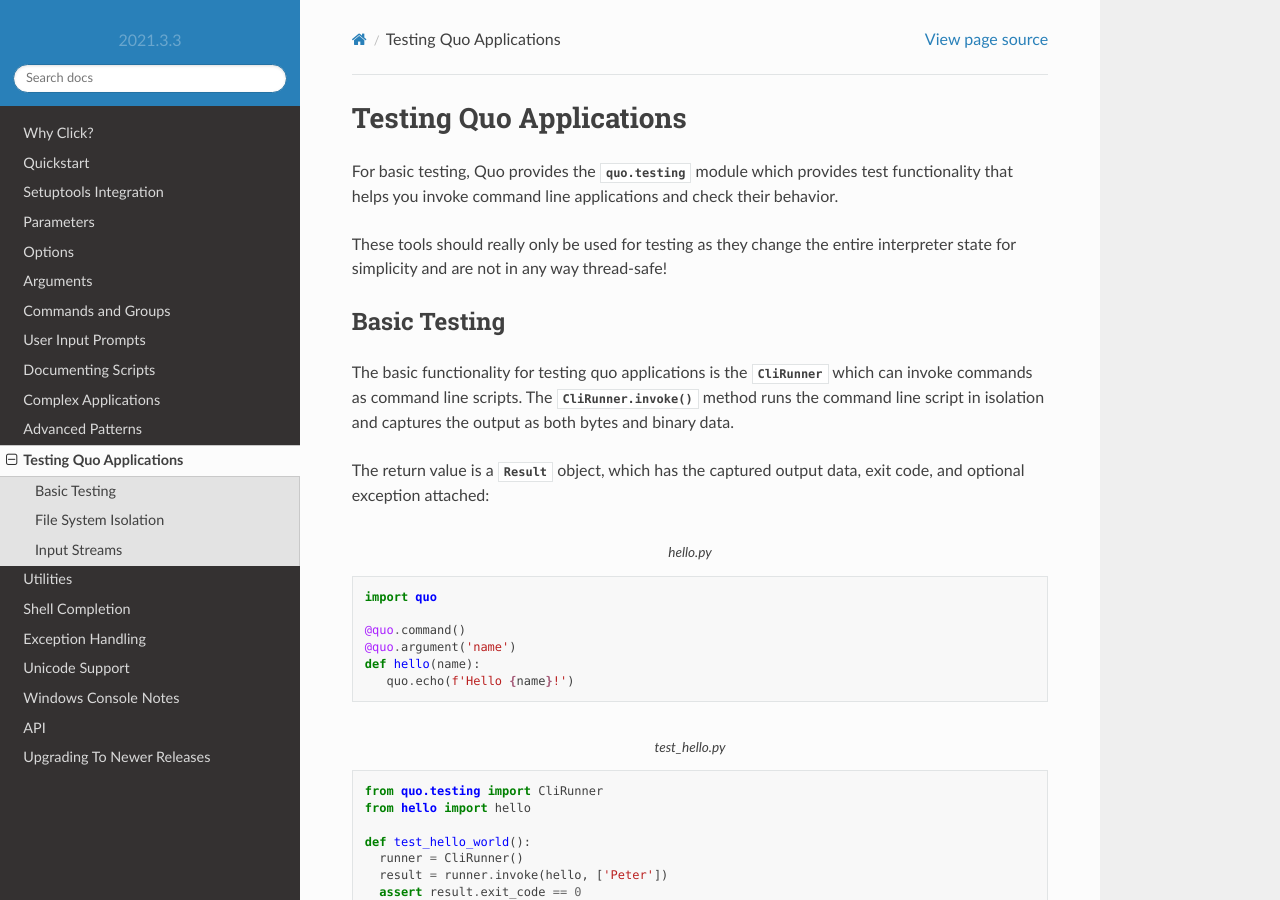
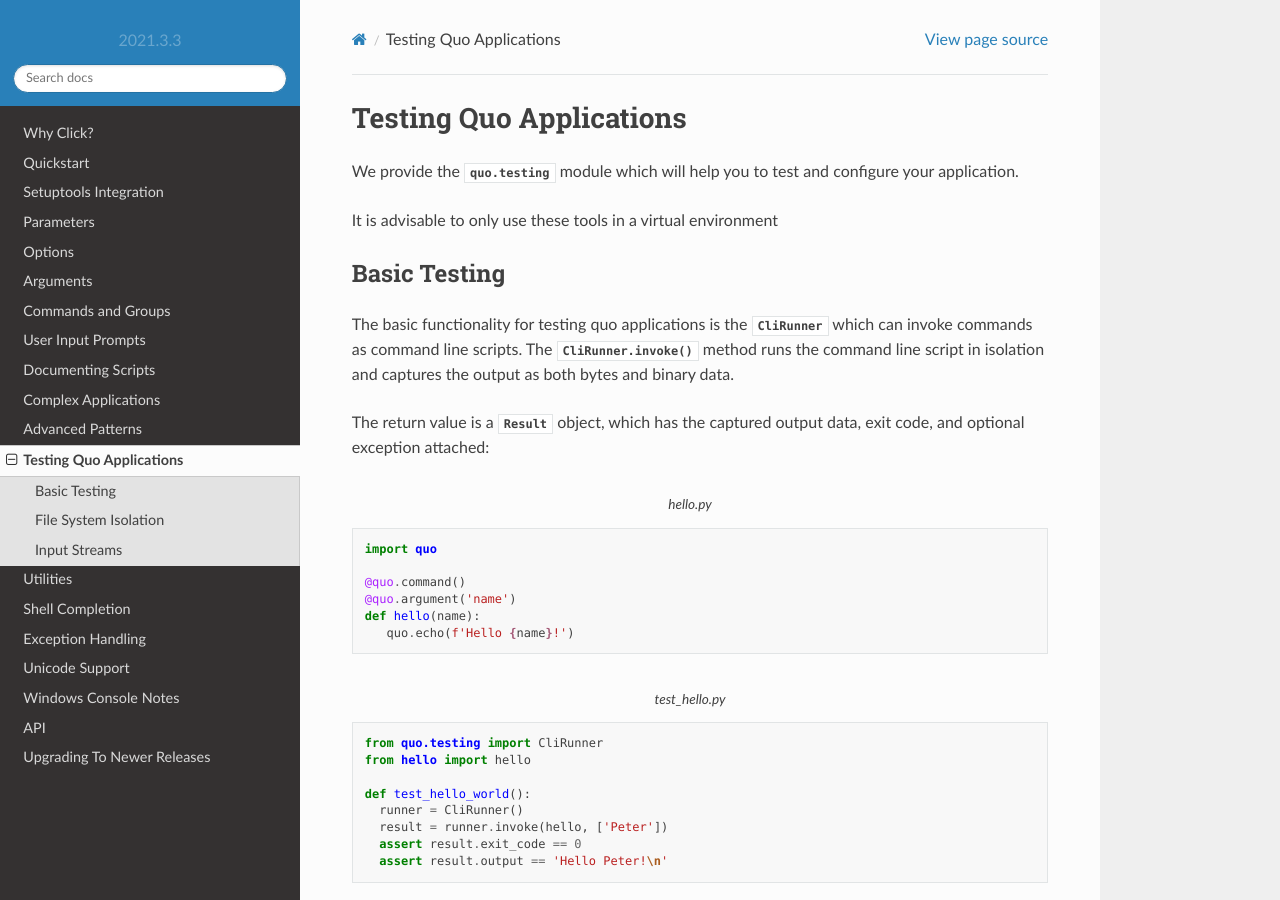
Before and after one commit to scalabli/quo, a Sphinx documentation site: the page built from docs/testing.rst, in a window 1280 px wide and 900 px high. Built offline with Sphinx 7.4.7 and the Read the Docs theme 2.0.0, drawn with Linux system fonts in a browser that asks for light colours; pages that are not in the unit, such as notebooks, are missing from menus.

Commit message:
Update testing.rst

```diff
--- a/docs/testing.rst
+++ b/docs/testing.rst
@@ -3,13 +3,9 @@ Testing Quo Applications
 
 .. currentmodule:: quo.testing
 
-For basic testing, Quo provides the :mod:`quo.testing` module which
-provides test functionality that helps you invoke command line
-applications and check their behavior.
+We provide the :mod:`quo.testing` module which will help you to test and configure your application.
 
-These tools should really only be used for testing as they change
-the entire interpreter state for simplicity and are not in any way
-thread-safe!
+It is advisable to only use these tools in a virtual environment
 
 Basic Testing
 -------------
```
